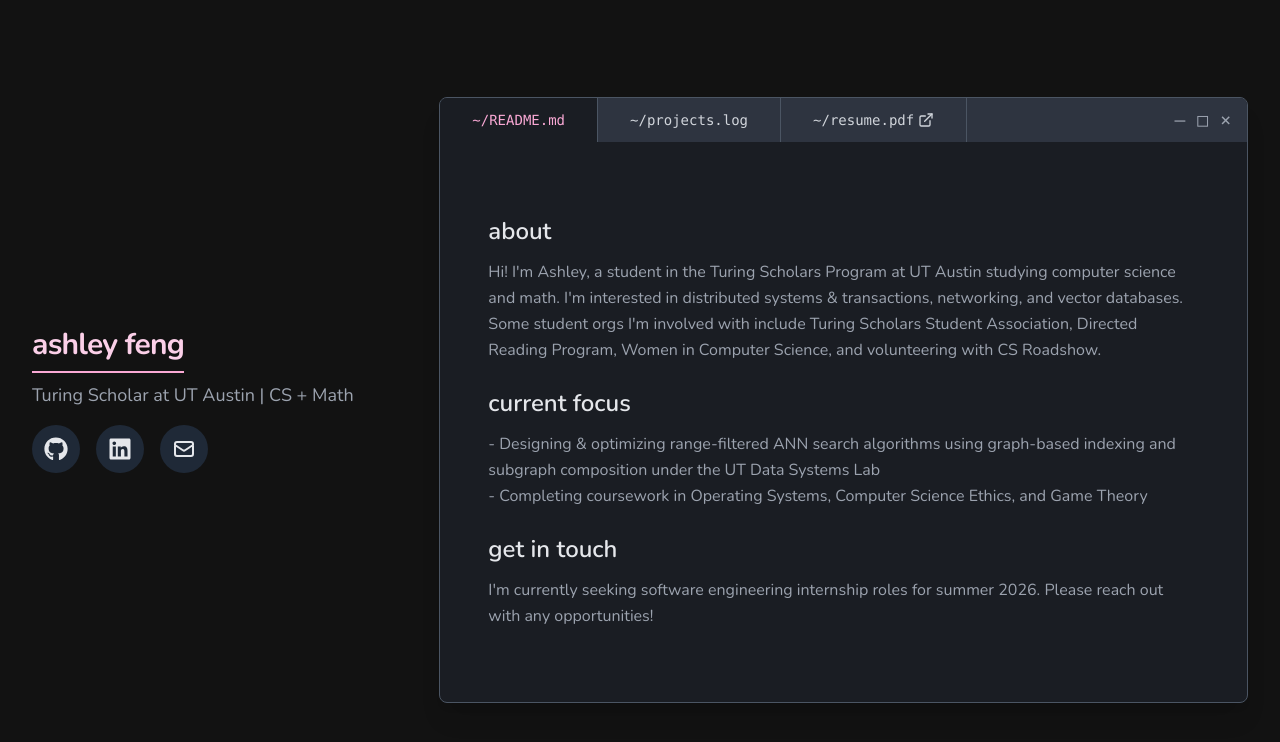
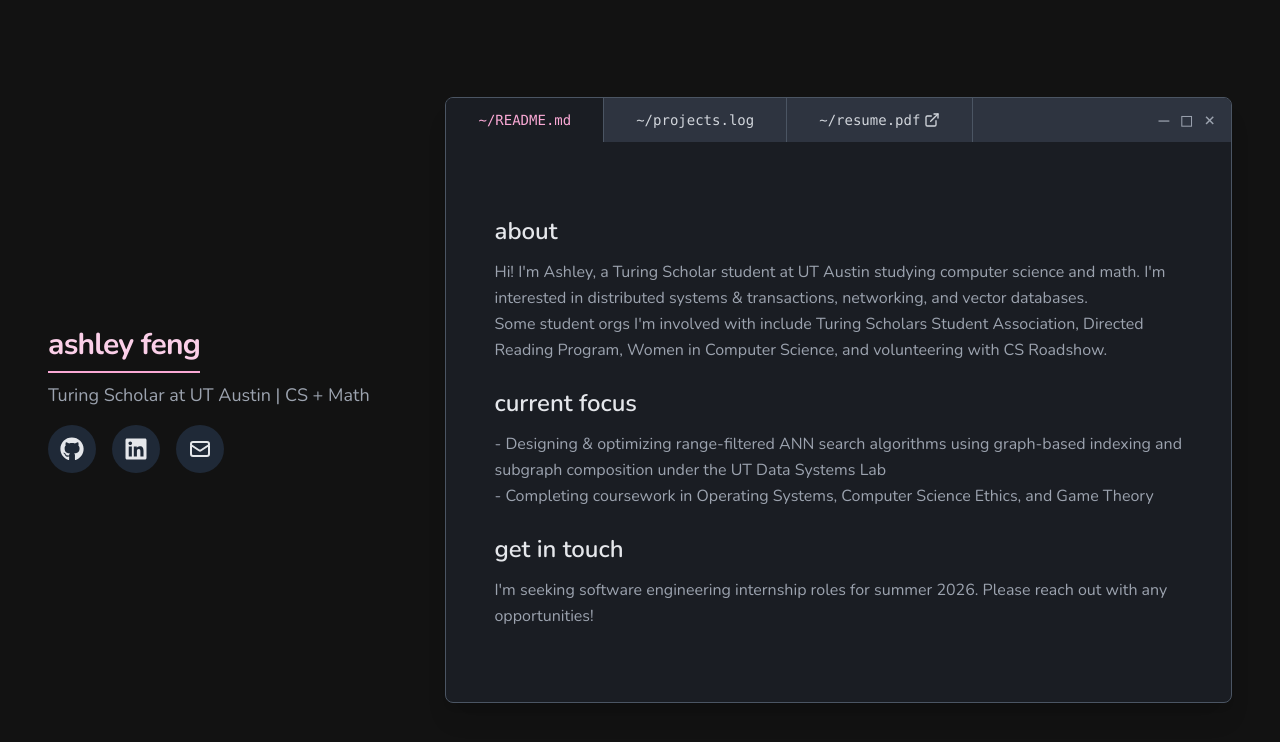
Before and after one commit to ashuie/personal-website, a React (Vite) app: page / in a window 1280 px wide. Shown: the top 742 px of the page. Built offline with nearby package versions, Linux system fonts and the light colour scheme.

Commit message:
change bio

```diff
--- a/src/App.jsx
+++ b/src/App.jsx
@@ -6,7 +6,7 @@ function App() {
   return (
     <div className = "bg-[#121212] text-gray-200 w-full h-full min-h-screen font-sans px-8 py-8 justify-center flex items-center">
 
-        <div className="max-w-full mx-auto flex flex-col md:flex-row items-center md:items-center gap-12">
+        <div className="max-w-full px-4 mx-auto flex flex-col md:flex-row items-center md:items-center gap-12">
 
             <div className="flex flex-col items-center md:items-start text-center md:text-left w-full md:w-1/3">
             <motion.main
--- a/src/components/About.jsx
+++ b/src/components/About.jsx
@@ -12,7 +12,7 @@ export default function About() {
             <section>
                 <h2 className="text-2xl font-semibold mb-3">about</h2>
                 <p className="text-gray-400 leading-relaxed">
-                Hi! I'm Ashley, a student in the Turing Scholars Program at UT Austin studying
+                Hi! I'm Ashley, a Turing Scholar student at UT Austin studying
                 computer science and math. I'm interested in distributed systems & transactions, networking,
                 and vector databases.<br/>
                 Some student orgs I'm involved with include Turing Scholars Student Association,
@@ -32,7 +32,7 @@ export default function About() {
             <section>
                 <h2 className="text-2xl font-semibold mb-3">get in touch</h2>
                 <p className="text-gray-400 leading-relaxed">
-                I'm currently seeking software engineering internship roles for summer 2026.
+                I'm seeking software engineering internship roles for summer 2026.
                 Please reach out with any opportunities!
                 </p>
             </section>
```
